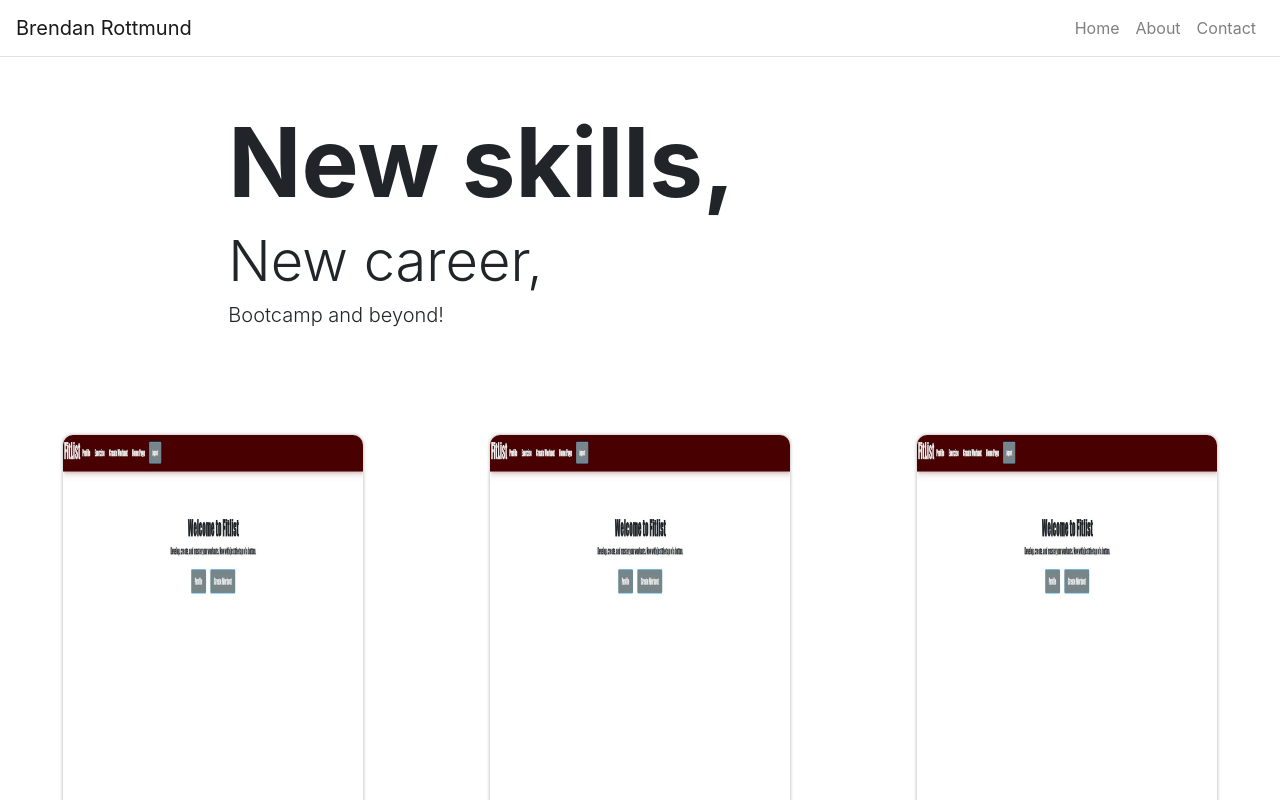
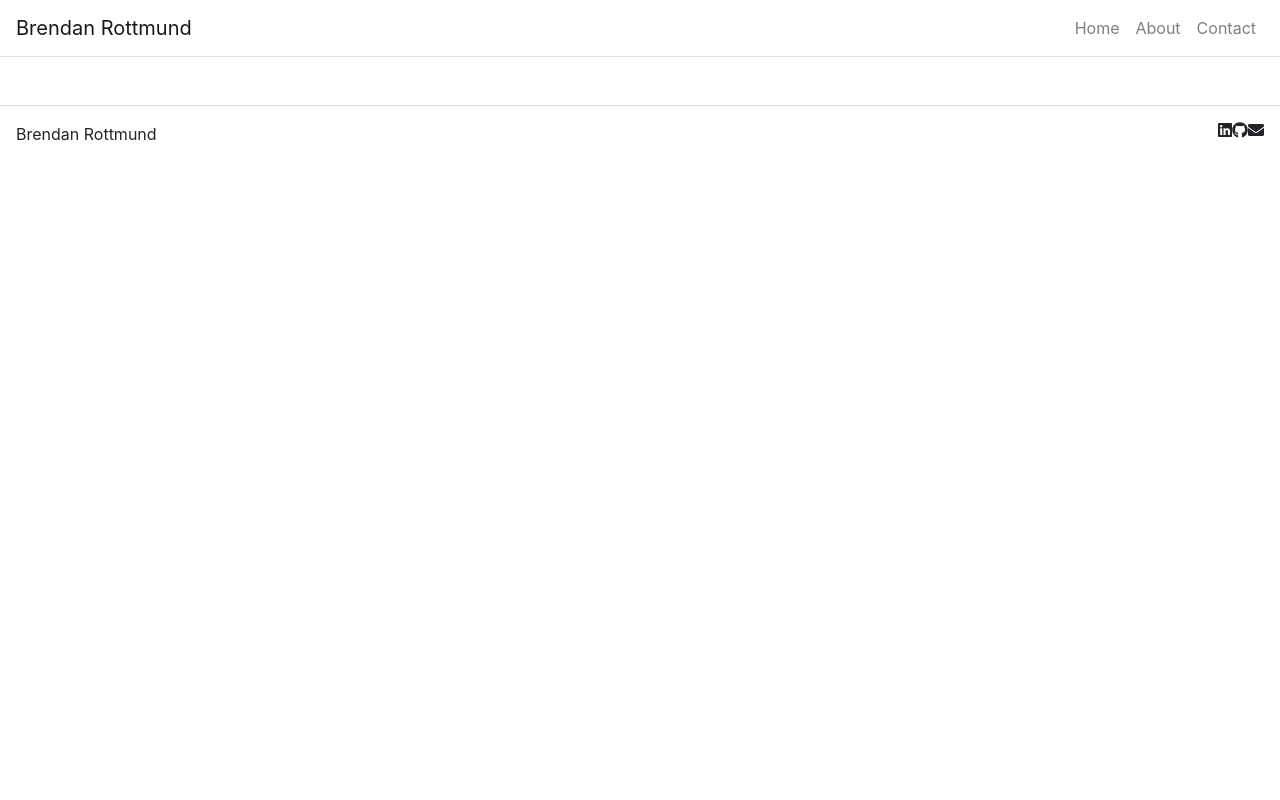
Before and after one commit to dearg-amadaun/dearg-amadaun.github.io, a React (Create React App) app: page / in a window 1280 px wide. Shown: the top 800 px of the page. Built offline with nearby package versions, Linux system fonts and the light colour scheme.

Commit message:
tweaked homerout and package.json homepage

```diff
--- a/package.json
+++ b/package.json
@@ -1,6 +1,6 @@
 {
   "name": "react-portfolio",
-  "homepage": "https://dearg-amadaun.github.io/dearg-amadaun.github.io",
+  "homepage": "https://dearg-amadaun.github.io/home",
   "version": "0.1.0",
   "private": true,
   "dependencies": {
--- a/src/App.js
+++ b/src/App.js
@@ -21,7 +21,7 @@
   this.state = {
     title: 'Brendan Rottmund',
     headerLinks: [
-      { title: 'Home', path: '/'},
+      { title: 'Home', path: '/home'},
       { title: 'About', path: '/about'},
       { title: 'Contact', path: '/contact'},
     ],
@@ -48,14 +48,14 @@
             <Navbar.Toggle className="border-0" aria-controls="navbar-toggle" />
             <Navbar.Collapse id="navbar-toggle">
               <Nav className="ml-auto">
-                <Link className="nav-link" to="/">Home</Link>
+                <Link className="nav-link" to="/home">Home</Link>
                 <Link className="nav-link" to="/about">About</Link>
                 <Link className="nav-link" to="/contact">Contact</Link>
               </Nav>
             </Navbar.Collapse>
           </Navbar>
               <Switch>
-                <Route exact path="/" render={() => <HomePage title={this.state.home.title} subTitle={this.state.home.subTitle} text={this.state.home.text} />} />
+                <Route exact path="/home" render={() => <HomePage title={this.state.home.title} subTitle={this.state.home.subTitle} text={this.state.home.text} />} />
               </Switch>
               <Switch>
                 <Route path="/about" render={() => <AboutPage title={this.state.about.title} />} />
```
